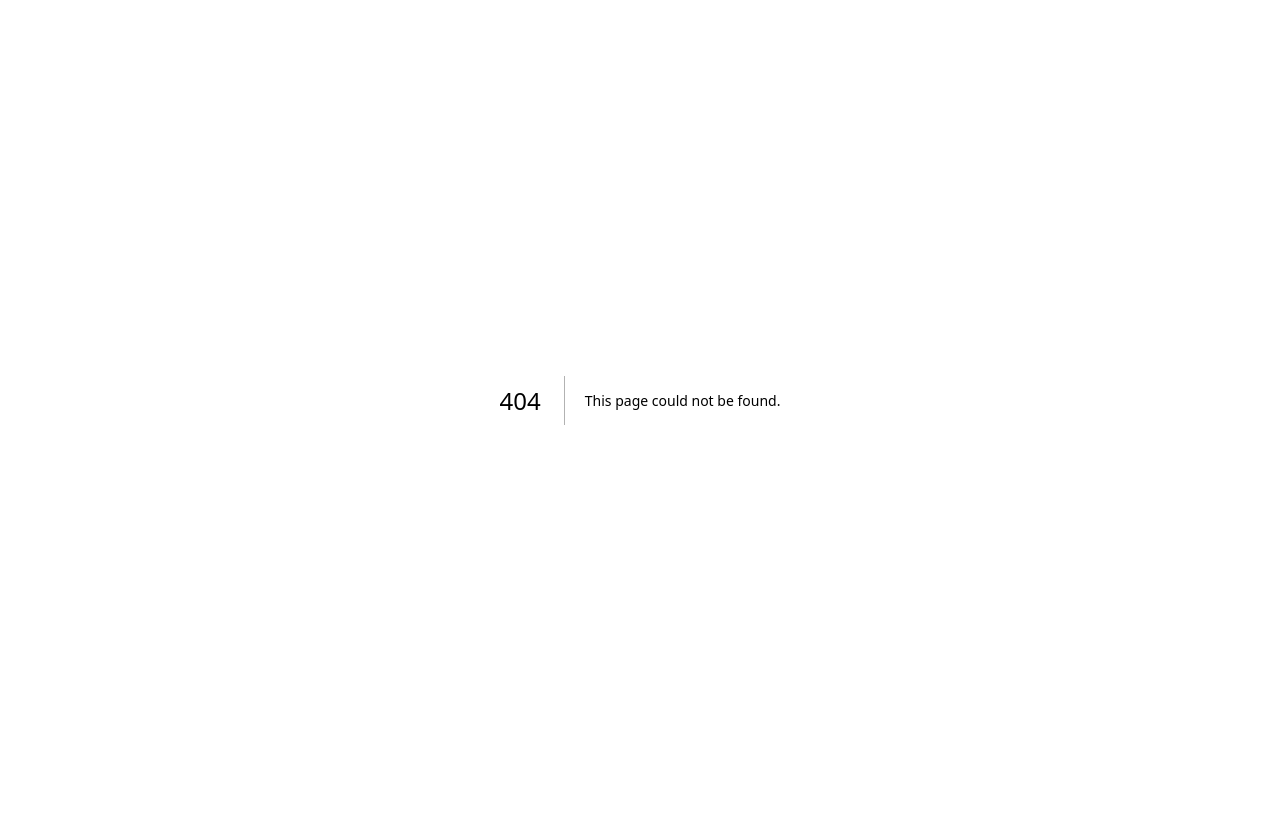
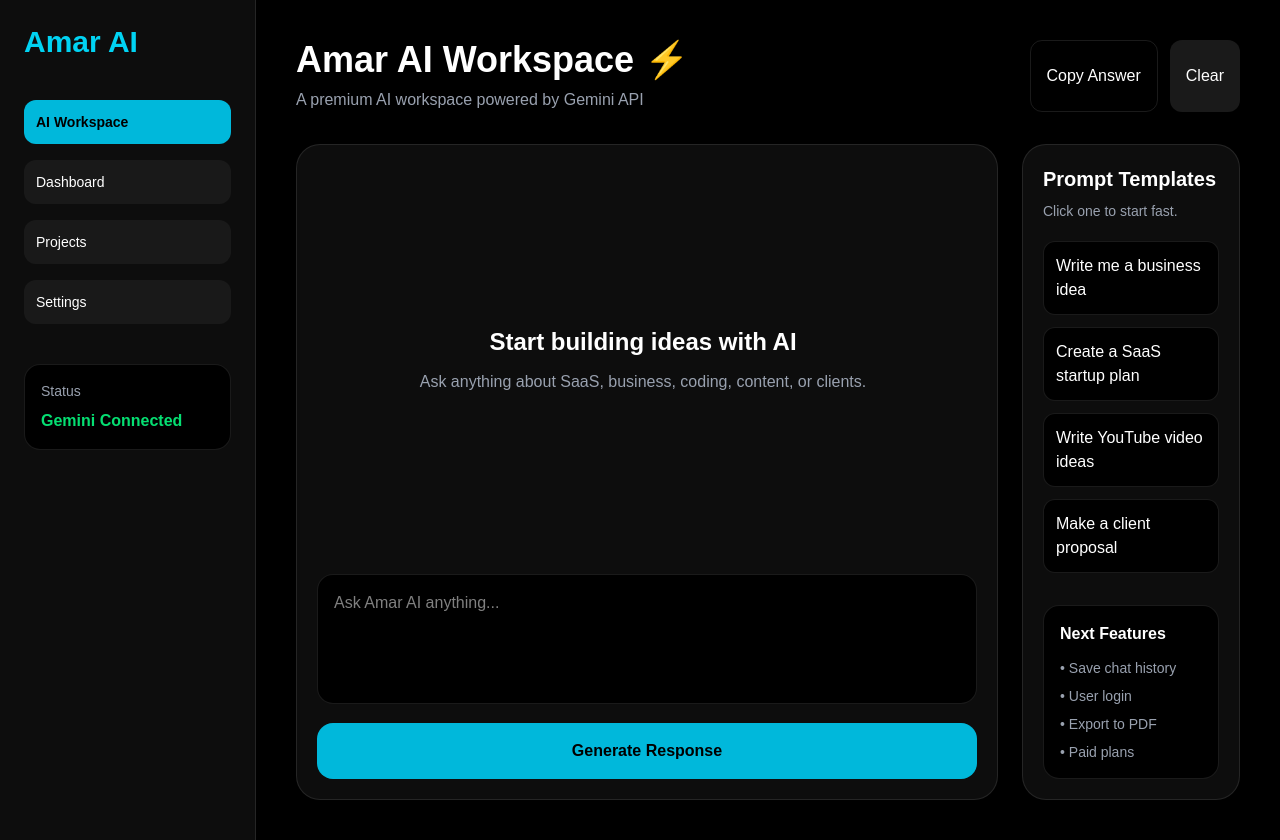
Before and after one commit to amarchandoad1556-lgtm/ai-saas-portfolio, a Next.js app: page /dashboard in a window 1280 px wide. Before the commit this address had no page. Before the commit the page ends 800 px from the top, so only its background shows below. Built offline with nearby package versions, Linux system fonts and the light colour scheme.

Commit message:
upgrade dashboard to premium ai workspace

```diff
--- /dev/null
+++ b/app/api/ai/route.ts
@@ -0,0 +1,45 @@
+export async function POST(req: Request) {
+  try {
+    const { prompt } = await req.json();
+
+    const apiKey = process.env.GEMINI_API_KEY;
+
+    if (!apiKey) {
+      return Response.json(
+        { error: "GEMINI_API_KEY is missing" },
+        { status: 500 }
+      );
+    }
+
+    const response = await fetch(
+      `https://generativelanguage.googleapis.com/v1beta/models/gemini-3.1-flash-lite:generateContent?key=${apiKey}`,
+      {
+        method: "POST",
+        headers: {
+          "Content-Type": "application/json",
+        },
+        body: JSON.stringify({
+          contents: [
+            {
+              parts: [{ text: prompt }],
+            },
+          ],
+        }),
+      }
+    );
+
+    const data = await response.json();
+
+    const result =
+      data?.candidates?.[0]?.content?.parts?.[0]?.text ||
+      data?.error?.message ||
+      "No response generated";
+
+    return Response.json({ result });
+  } catch (error: any) {
+    return Response.json(
+      { error: error.message },
+      { status: 500 }
+    );
+  }
+}
--- /dev/null
+++ b/app/dashboard/page.tsx
@@ -0,0 +1,228 @@
+"use client";
+
+import { useState } from "react";
+
+type Message = {
+  role: "user" | "ai";
+  content: string;
+};
+
+export default function Dashboard() {
+  const [prompt, setPrompt] = useState("");
+  const [messages, setMessages] = useState<Message[]>([]);
+  const [loading, setLoading] = useState(false);
+
+  const generateAI = async () => {
+    if (!prompt.trim()) return;
+
+    const userMessage: Message = {
+      role: "user",
+      content: prompt,
+    };
+
+    setMessages((prev) => [...prev, userMessage]);
+    setLoading(true);
+
+    try {
+      const res = await fetch("/api/ai", {
+        method: "POST",
+        headers: {
+          "Content-Type": "application/json",
+        },
+        body: JSON.stringify({ prompt }),
+      });
+
+      const data = await res.json();
+
+      const aiMessage: Message = {
+        role: "ai",
+        content: data.result || data.error || "No response generated.",
+      };
+
+      setMessages((prev) => [...prev, aiMessage]);
+      setPrompt("");
+    } catch {
+      setMessages((prev) => [
+        ...prev,
+        {
+          role: "ai",
+          content: "Something went wrong. Please try again.",
+        },
+      ]);
+    }
+
+    setLoading(false);
+  };
+
+  const clearChat = () => {
+    setMessages([]);
+    setPrompt("");
+  };
+
+  const copyLastAnswer = async () => {
+    const lastAI = [...messages].reverse().find((m) => m.role === "ai");
+    if (lastAI) {
+      await navigator.clipboard.writeText(lastAI.content);
+      alert("Copied latest AI answer!");
+    }
+  };
+
+  const templates = [
+    "Write me a business idea",
+    "Create a SaaS startup plan",
+    "Write YouTube video ideas",
+    "Make a client proposal",
+  ];
+
+  return (
+    <main className="min-h-screen bg-black text-white flex">
+      {/* LEFT SIDEBAR */}
+      <aside className="w-64 border-r border-white/10 p-6 hidden lg:block bg-white/5">
+        <h1 className="text-3xl font-bold text-cyan-400">Amar AI</h1>
+
+        <nav className="mt-10 space-y-4 text-sm">
+          <div className="p-3 rounded-xl bg-cyan-500 text-black font-semibold">
+            AI Workspace
+          </div>
+          <div className="p-3 rounded-xl bg-white/5 hover:bg-white/10">
+            Dashboard
+          </div>
+          <div className="p-3 rounded-xl bg-white/5 hover:bg-white/10">
+            Projects
+          </div>
+          <div className="p-3 rounded-xl bg-white/5 hover:bg-white/10">
+            Settings
+          </div>
+        </nav>
+
+        <div className="mt-10 p-4 rounded-2xl bg-black border border-white/10">
+          <p className="text-sm text-gray-400">Status</p>
+          <p className="mt-2 text-green-400 font-semibold">
+            Gemini Connected
+          </p>
+        </div>
+      </aside>
+
+      {/* MAIN CHAT AREA */}
+      <section className="flex-1 p-6 lg:p-10">
+        <div className="flex flex-col lg:flex-row justify-between gap-6 mb-8">
+          <div>
+            <h1 className="text-4xl font-bold">Amar AI Workspace ⚡</h1>
+            <p className="text-gray-400 mt-2">
+              A premium AI workspace powered by Gemini API
+            </p>
+          </div>
+
+          <div className="flex gap-3">
+            <button
+              onClick={copyLastAnswer}
+              className="px-4 py-2 rounded-xl border border-white/10 hover:bg-white/10"
+            >
+              Copy Answer
+            </button>
+            <button
+              onClick={clearChat}
+              className="px-4 py-2 rounded-xl bg-white/10 hover:bg-white/20"
+            >
+              Clear
+            </button>
+          </div>
+        </div>
+
+        <div className="grid lg:grid-cols-4 gap-6">
+          {/* CHAT BOX */}
+          <div className="lg:col-span-3 rounded-3xl border border-white/10 bg-white/5 p-5 min-h-[650px] flex flex-col">
+            <div className="flex-1 overflow-y-auto space-y-5 pr-2">
+              {messages.length === 0 && (
+                <div className="h-full flex items-center justify-center text-center text-gray-400">
+                  <div>
+                    <h2 className="text-2xl font-bold text-white">
+                      Start building ideas with AI
+                    </h2>
+                    <p className="mt-3">
+                      Ask anything about SaaS, business, coding, content, or clients.
+                    </p>
+                  </div>
+                </div>
+              )}
+
+              {messages.map((msg, index) => (
+                <div
+                  key={index}
+                  className={`flex ${
+                    msg.role === "user" ? "justify-end" : "justify-start"
+                  }`}
+                >
+                  <div
+                    className={`max-w-[80%] rounded-2xl p-4 whitespace-pre-wrap leading-relaxed ${
+                      msg.role === "user"
+                        ? "bg-cyan-500 text-black"
+                        : "bg-black border border-white/10 text-gray-200"
+                    }`}
+                  >
+                    {msg.content}
+                  </div>
+                </div>
+              ))}
+
+              {loading && (
+                <div className="bg-black border border-white/10 rounded-2xl p-4 w-fit text-gray-400">
+                  Thinking...
+                </div>
+              )}
+            </div>
+
+            {/* INPUT */}
+            <div className="mt-5">
+              <textarea
+                value={prompt}
+                onChange={(e) => setPrompt(e.target.value)}
+                rows={4}
+                placeholder="Ask Amar AI anything..."
+                className="w-full p-4 rounded-2xl bg-black border border-white/10 outline-none resize-none"
+              />
+
+              <button
+                onClick={generateAI}
+                disabled={loading}
+                className="mt-3 w-full bg-cyan-500 text-black py-4 rounded-2xl font-bold hover:scale-[1.01] transition disabled:opacity-50"
+              >
+                {loading ? "Generating..." : "Generate Response"}
+              </button>
+            </div>
+          </div>
+
+          {/* RIGHT PANEL */}
+          <aside className="rounded-3xl border border-white/10 bg-white/5 p-5">
+            <h2 className="text-xl font-bold">Prompt Templates</h2>
+            <p className="text-gray-400 text-sm mt-2">
+              Click one to start fast.
+            </p>
+
+            <div className="mt-5 space-y-3">
+              {templates.map((template) => (
+                <button
+                  key={template}
+                  onClick={() => setPrompt(template)}
+                  className="w-full text-left p-3 rounded-xl bg-black border border-white/10 hover:border-cyan-400 transition"
+                >
+                  {template}
+                </button>
+              ))}
+            </div>
+
+            <div className="mt-8 p-4 rounded-2xl bg-black border border-white/10">
+              <h3 className="font-bold">Next Features</h3>
+              <ul className="text-gray-400 text-sm mt-3 space-y-2">
+                <li>• Save chat history</li>
+                <li>• User login</li>
+                <li>• Export to PDF</li>
+                <li>• Paid plans</li>
+              </ul>
+            </div>
+          </aside>
+        </div>
+      </section>
+    </main>
+  );
+}
--- a/package.json
+++ b/package.json
@@ -11,6 +11,7 @@
   "dependencies": {
     "framer-motion": "^12.39.0",
     "next": "16.2.6",
+    "openai": "^6.38.0",
     "react": "19.2.4",
     "react-dom": "19.2.4"
   },
```
Also changed, not shown: 1 other file (tests, documents, lock files or other folders).
